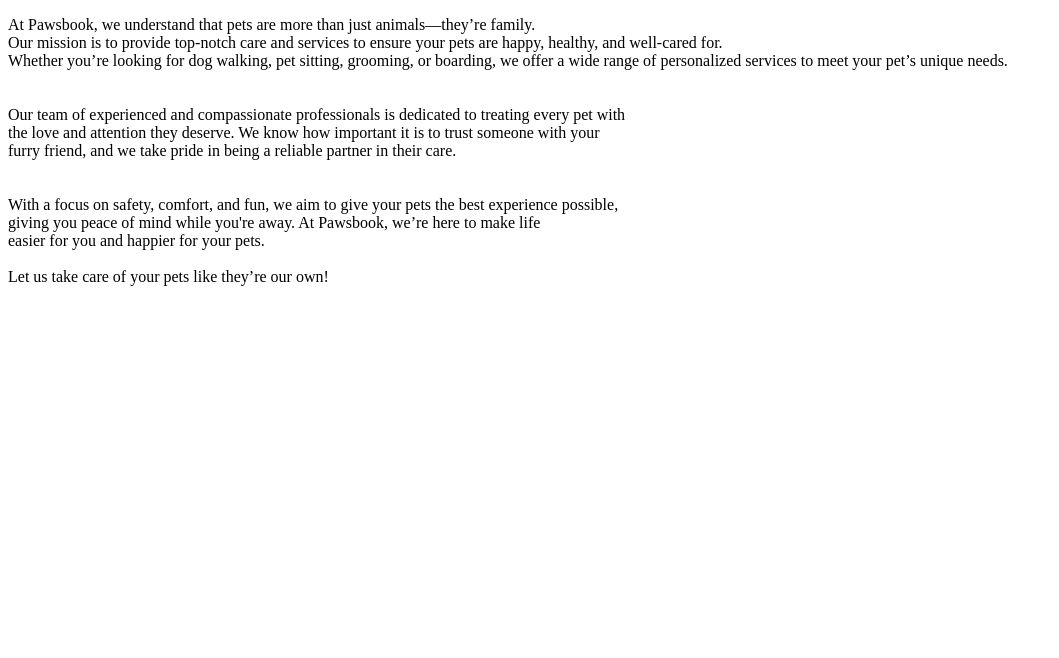
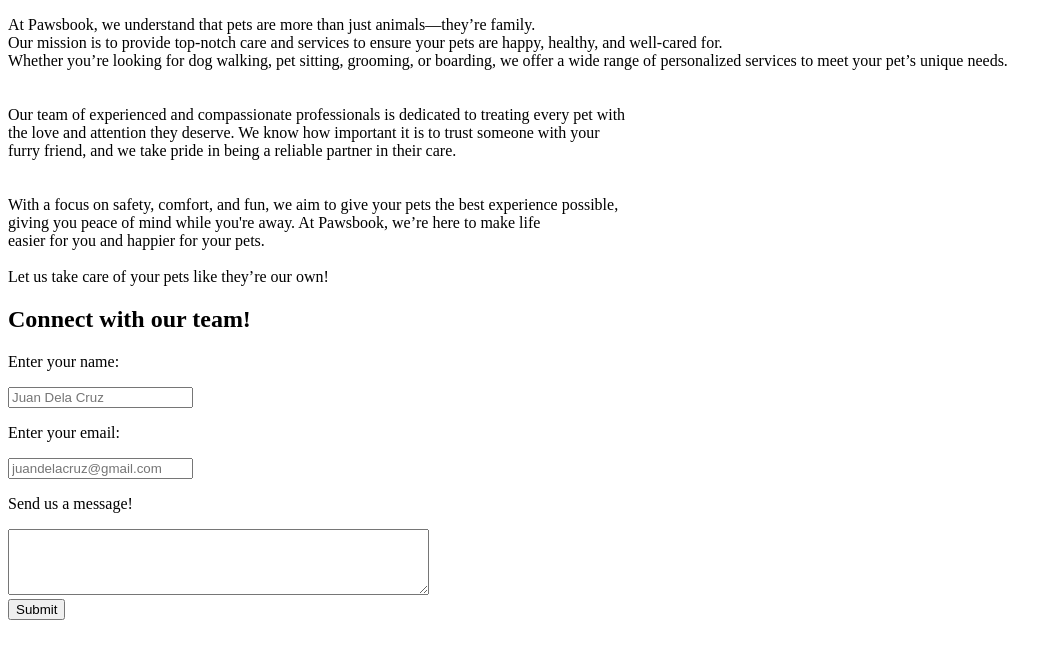
Before and after one commit to CharlotteJoyceDCB/HTML-Mastery-with-Git, a plain HTML site: page index.html in a window 1280 px wide. Shown: the whole page, without its empty margins (0-1059 px from the left). Drawn offline with Linux system fonts and the light colour scheme.

Commit message:
Added contact form

```diff
--- a/index.html
+++ b/index.html
@@ -47,6 +47,20 @@
 
     <!-- Contact Section -->
      <section class="contact">
+        <!-- Form -->
+         <header>
+            <h1>Connect with our team!</h1>
+        </header>
+        <form>
+            <p>Enter your name:</p>
+            <input type="text" placeholder="Juan Dela Cruz">
+            <p>Enter your email:</p>
+            <input type="email" placeholder="juandelacruz@gmail.com">
+            <p>Send us a message!</p>
+            <textarea rows="4" cols="50"></textarea>
+            <br>
+            <input type="submit" value="Submit">
+        </form>
      </section>
     <!-- Footer Section -->
     <footer>
```
